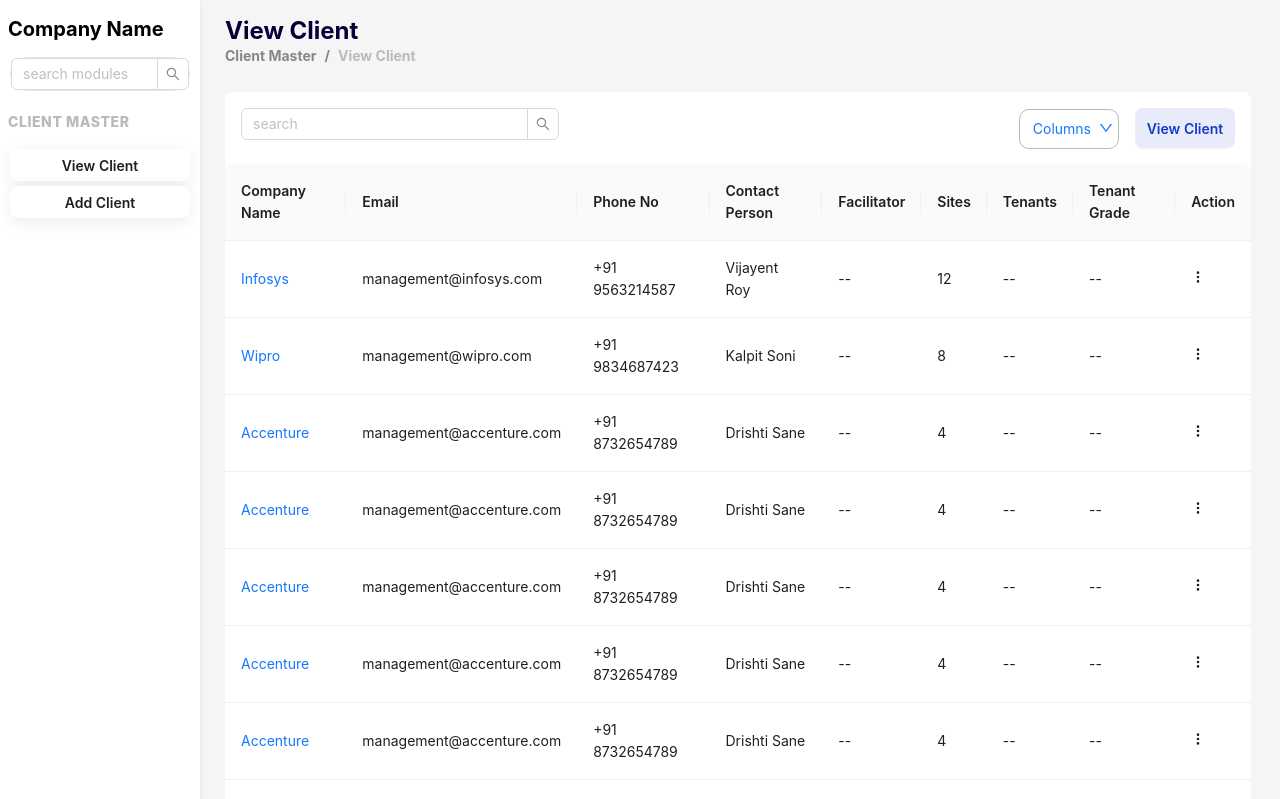
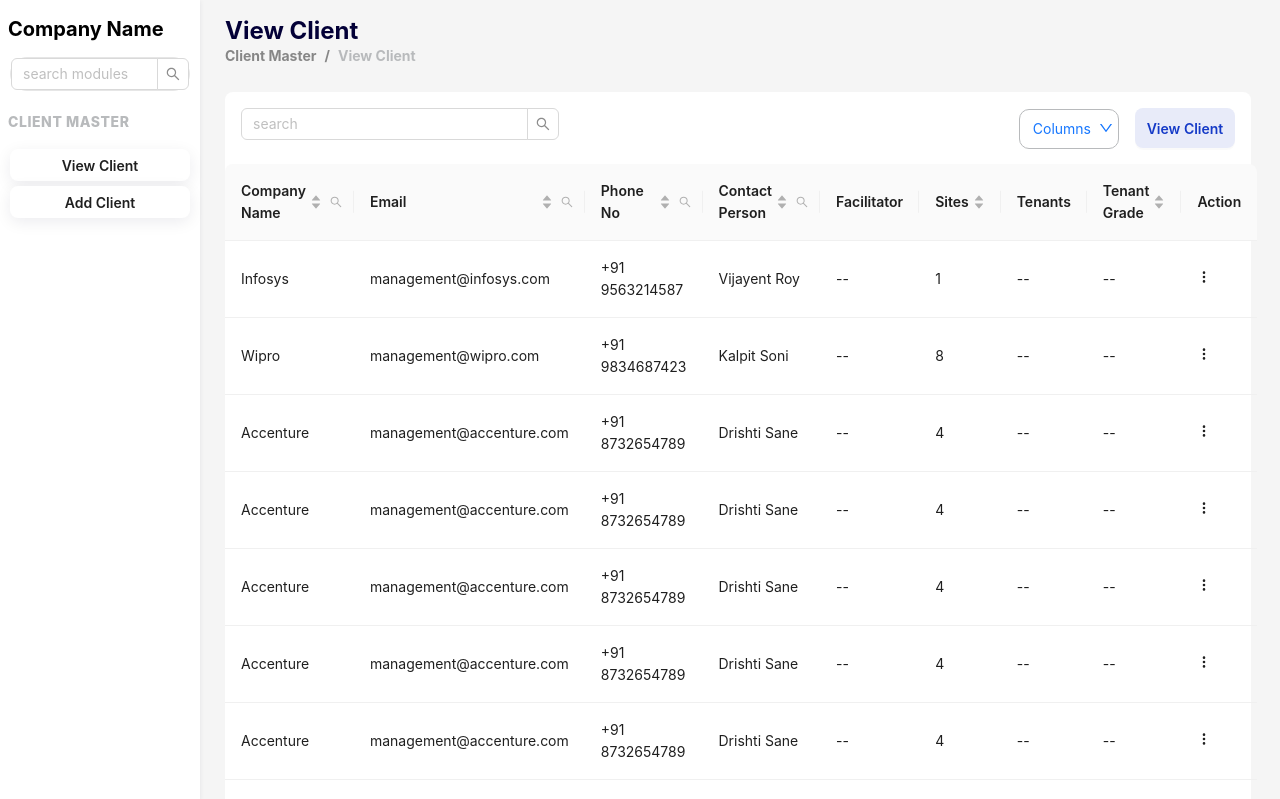
Before and after one commit to ANUSHA2208/Vouch, a React (Create React App) app: page /client-list in a window 1280 px wide. Shown: the top 799 px of the page. Built offline with nearby package versions, Linux system fonts and the light colour scheme.

Commit message:
second page updated

```diff
--- a/package.json
+++ b/package.json
@@ -15,6 +15,7 @@
     "prop-types": "^15.8.1",
     "react": "^18.2.0",
     "react-dom": "^18.2.0",
+    "react-highlight-words": "^0.18.0",
     "react-icons": "^4.7.1",
     "react-quill": "^2.0.0",
     "react-router-dom": "^6.4.5",
--- a/src/Routers/Router.jsx
+++ b/src/Routers/Router.jsx
@@ -6,6 +6,7 @@
 const Router = () => {
   return (
     <div>
+
             <Routes>
                 <Route path='/' element={<Login/>} />
                 <Route path='/client-list' element={<Clientlist/>}/>
--- a/src/components/App.css
+++ b/src/components/App.css
@@ -132,3 +132,11 @@
 {
     padding: 1rem;
 }
+
+:where(.css-dev-only-do-not-override-1i536d8).ant-pagination .ant-pagination-item-active{
+    background-color: #1677ff;
+}
+
+:where(.css-dev-only-do-not-override-1i536d8).ant-pagination .ant-pagination-item-active a{
+    color: #fff;
+}
--- a/src/components/App.jsx
+++ b/src/components/App.jsx
@@ -1,80 +1,23 @@
-import React from 'react';
-import { UserOutlined } from '@ant-design/icons';
-import { Avatar } from 'antd';
+import React, { useRef, useState } from 'react';
+import { Button,Layout,Avatar,Breadcrumb, Input,Popover , Space, Table, Dropdown, Typography } from 'antd';
 import '../components/App.css'
-import { Layout} from 'antd';
-import { AudioOutlined } from '@ant-design/icons';
-import { Input} from 'antd';
-import { Button} from 'antd';
-import { Breadcrumb } from 'antd';
+import Highlighter from 'react-highlight-words';
+import { AudioOutlined,DownOutlined,UserOutlined,SearchOutlined,EyeOutlined,EditOutlined} from '@ant-design/icons';
 import {BsThreeDotsVertical} from 'react-icons/bs'
-import { DownOutlined } from '@ant-design/icons';
-import { Dropdown, Space, Typography } from 'antd';
-import { Table, Tag } from 'antd';
+import {BiBlock} from 'react-icons/bi'
+import {RiDeleteBinLine} from 'react-icons/ri'
+import '../components/App.css'
 
-const columns = [
-  {
-    title: 'Company Name',
-    dataIndex: 'name',
-    key: 'name',
-    render: (text) => <a>{text}</a>,
-  },
-  {
-    title: 'Email',
-    dataIndex: 'Email',
-    key: 'Email',
-  },
-  {
-    title: 'Phone No',
-    dataIndex: 'Phone',
-    key: 'phone',
-  },
 
-  {
-    title: 'Contact Person',
-    dataIndex: 'cp',
-    key: 'cp',
-  },
-  {
-    title: 'Facilitator',
-    dataIndex: 'facilitator',
-    key: 'facilitator',
-  },
-
-  {
-    title: 'Sites',
-    dataIndex: 'sites',
-    key: 'sites',
-  },
-
-  {
-    title: 'Tenants',
-    dataIndex: 'Tenants',
-    key: 'Tenants',
-  },
-  {
-    title: 'Tenant Grade',
-    dataIndex: 'tg',
-    key: 'tg',
-  },
-
-  {
-    title: 'Action',
-    dataIndex: '',
-    key: 'x',
-    render: () =>  <BsThreeDotsVertical/>
-  },
-
-];
 const data = [
   {
     key: '1',
     name: 'Infosys',
     Email: 'management@infosys.com',
     Phone: '+91 9563214587',
-    cp: 'Vijayent Roy',
+    CP: 'Vijayent Roy',
     facilitator:'--',
-    sites:'12',
+    sites:1,
     Tenants:'--',
     tg:'--'
   },
@@ -83,9 +26,9 @@
     name: 'Wipro',
     Email: 'management@wipro.com',
     Phone: '+91 9834687423 ',
-    cp: 'Kalpit Soni',
+    CP: 'Kalpit Soni',
     facilitator:'--',
-    sites:'8',
+    sites:8,
     Tenants:'--',
     tg:'--'
   },
@@ -94,9 +37,9 @@
     name: 'Accenture',
     Email: 'management@accenture.com',
     Phone: '+91 8732654789',
-    cp: 'Drishti Sane',
+    CP: 'Drishti Sane',
     facilitator:'--',
-    sites:'4',
+    sites:4,
     Tenants:'--',
     tg:'--'
   },
@@ -105,9 +48,9 @@
     name: 'Accenture',
     Email: 'management@accenture.com',
     Phone: '+91 8732654789',
-    cp: 'Drishti Sane',
+    CP: 'Drishti Sane',
     facilitator:'--',
-    sites:'4',
+    sites:4,
     Tenants:'--',
     tg:'--'
   },
@@ -116,9 +59,9 @@
     name: 'Accenture',
     Email: 'management@accenture.com',
     Phone: '+91 8732654789',
-    cp: 'Drishti Sane',
+    CP: 'Drishti Sane',
     facilitator:'--',
-    sites:'4',
+    sites:4,
     Tenants:'--',
     tg:'--'
   },
@@ -127,9 +70,9 @@
     name: 'Accenture',
     Email: 'management@accenture.com',
     Phone: '+91 8732654789',
-    cp: 'Drishti Sane',
+    CP: 'Drishti Sane',
     facilitator:'--',
-    sites:'4',
+    sites:4,
     Tenants:'--',
     tg:'--'
   },
@@ -138,9 +81,9 @@
     name: 'Accenture',
     Email: 'management@accenture.com',
     Phone: '+91 8732654789',
-    cp: 'Drishti Sane',
+    CP: 'Drishti Sane',
     facilitator:'--',
-    sites:'4',
+    sites:4,
     Tenants:'--',
     tg:'--'
   },
@@ -149,9 +92,9 @@
     name: 'Accenture',
     Email: 'management@accenture.com',
     Phone: '+91 8732654789',
-    cp: 'Drishti Sane',
+    CP: 'Drishti Sane',
     facilitator:'--',
-    sites:'4',
+    sites:4,
     Tenants:'--',
     tg:'--'
   },
@@ -160,9 +103,9 @@
     name: 'Accenture',
     Email: 'management@accenture.com',
     Phone: '+91 8732654789',
-    cp: 'Drishti Sane',
+    CP: 'Drishti Sane',
     facilitator:'--',
-    sites:'4',
+    sites:4,
     Tenants:'--',
     tg:'--'
   },
@@ -171,9 +114,9 @@
     name: 'Accenture',
     Email: 'management@accenture.com',
     Phone: '+91 8732654789',
-    cp: 'Drishti Sane',
+    CP: 'Drishti Sane',
     facilitator:'--',
-    sites:'4',
+    sites:4,
     Tenants:'--',
     tg:'--'
   },
@@ -182,9 +125,9 @@
     name: 'Accenture',
     Email: 'management@accenture.com',
     Phone: '+91 8732654789',
-    cp: 'Drishti Sane',
+    CP: 'Drishti Sane',
     facilitator:'--',
-    sites:'4',
+    sites:4,
     Tenants:'--',
     tg:'--'
   },
@@ -193,9 +136,9 @@
     name: 'Accenture',
     Email: 'management@accenture.com',
     Phone: '+91 8732654789',
-    cp: 'Drishti Sane',
+    CP: 'Drishti Sane',
     facilitator:'--',
-    sites:'4',
+    sites:4,
     Tenants:'--',
     tg:'--'
   },
@@ -204,9 +147,9 @@
     name: 'Accenture',
     Email: 'management@accenture.com',
     Phone: '+91 8732654789',
-    cp: 'Drishti Sane',
+    CP: 'Drishti Sane',
     facilitator:'--',
-    sites:'4',
+    sites:4,
     Tenants:'--',
     tg:'--'
   },
@@ -226,13 +169,188 @@
   },
 ];
 
+const content = (
+
+  <div>
+  <p style={{textTransform:"capitalize"}}><EyeOutlined /> view details </p>
+  <p style={{textTransform:"capitalize"}}><EditOutlined /> edit </p>
+  <p style={{textTransform:"capitalize"}}><BiBlock/> block access </p>
+  <p style={{textTransform:"capitalize"}}><RiDeleteBinLine /> delete </p>
+  </div>
+)
+
 const {Sider, Content } = Layout;
 const { Search } = Input;
 const suffix = (
   <AudioOutlined style={{fontSize: 16,color: '#1890ff', }}/>
 );
 const onSearch = (value) => console.log(value);
-const App = () => (
+const App = () => {
+  const [open,setOpen] = useState(false);
+
+  const handleOpenChange = (newOpen) => {
+    setOpen(newOpen);
+  };
+
+  const [searchText, setSearchText] = useState('');
+  const [searchedColumn, setSearchedColumn] = useState('');
+  const searchInput = useRef(null);
+  const handleSearch = (selectedKeys, confirm, dataIndex) => {
+    confirm();
+    setSearchText(selectedKeys[0]);
+    setSearchedColumn(dataIndex);
+  };
+  const handleReset = (clearFilters) => {
+    clearFilters();
+    setSearchText('');
+  };
+  const getColumnSearchProps = (dataIndex) => ({
+    filterDropdown: ({ setSelectedKeys, selectedKeys, confirm, clearFilters }) => (
+      <div
+        style={{
+          padding: 8,
+        }}
+        onKeyDown={(e) => e.stopPropagation()}
+      >
+        <Input
+          ref={searchInput}
+          placeholder={`Search ${dataIndex}`}
+          value={selectedKeys[0]}
+          onChange={(e) => setSelectedKeys(e.target.value ? [e.target.value] : [])}
+          onPressEnter={() => handleSearch(selectedKeys, confirm, dataIndex)}
+          style={{
+            marginBottom: 8,
+            display: 'block',
+          }}
+        />
+        <Space>
+          <Button
+            type="primary"
+            onClick={() => handleSearch(selectedKeys, confirm, dataIndex)}
+            icon={<SearchOutlined />}
+            size="small"
+            style={{
+              width: 90,
+            }}
+          >
+            Search
+          </Button>
+          <Button
+            onClick={() => clearFilters && handleReset(clearFilters)}
+            size="small"
+            style={{
+              width: 90,
+            }}
+          >
+            Reset
+          </Button>
+
+
+        </Space>
+      </div>
+    ),
+    filterIcon: (filtered) => (
+      <SearchOutlined
+        style={{
+          color: filtered ? '#1890ff' : undefined,
+        }}
+      />
+    ),
+    onFilter: (value, record) =>
+      record[dataIndex].toString().toLowerCase().includes(value.toLowerCase()),
+    onFilterDropdownOpenChange: (visible) => {
+      if (visible) {
+        setTimeout(() => searchInput.current?.select(), 100);
+      }
+    },
+    render: (text) =>
+      searchedColumn === dataIndex ? (
+        <Highlighter
+          highlightStyle={{
+            backgroundColor: '#ffc069',
+            padding: 0,
+          }}
+          searchWords={[searchText]}
+          autoEscape
+          textToHighlight={text ? text.toString() : ''}
+        />
+      ) : (
+        text
+      ),
+  })
+
+  const columns = [
+    {
+      title: 'Company Name',
+      dataIndex: 'name',
+      key: '1',
+      render: (text) => <a>{text}</a>,
+      ...getColumnSearchProps('name'),
+      sorter:(a,b) => b.name.length - a.name.length,
+      sortDirections:['ascend','descend']
+    },
+    {
+      title: 'Email',
+      dataIndex: 'Email',
+      key: '2',
+      ...getColumnSearchProps('Email'),
+      sorter:(a,b) => b.Email.length - a.Email.length,
+      sortDirections:['ascend','descend']
+    },
+    {
+      title: 'Phone No',
+      dataIndex: 'Phone',
+      key: '3',
+      ...getColumnSearchProps('Phone'),
+      sorter:(a,b) => Number(a.Phone.replace(/\s+/g, '')) - Number(b.Phone.replace(/\s+/g, '')),
+      sortDirections:['ascend','descend']
+    },
+
+    {
+      title: 'Contact Person',
+      dataIndex: 'CP',
+      key: '4',
+      ...getColumnSearchProps('CP'),
+      sorter:(a,b) => a.CP.localeCompare(b.CP),
+      sortDirections:['ascend','descend']
+    },
+    {
+      title: 'Facilitator',
+      dataIndex: 'facilitator',
+      key: '5',
+    },
+
+    {
+      title: 'Sites',
+      dataIndex: 'sites',
+      key: '6',
+      sorter:(a,b) => a.sites - b.sites,
+      sortDirections:['ascend','descend']
+    },
+
+    {
+      title: 'Tenants',
+      dataIndex: 'Tenants',
+      key: '7',
+    },
+    {
+      title: 'Tenant Grade',
+      dataIndex: 'tg',
+      key: '8',
+      sorter:(a,b) => b.tg - a.tg,
+      sortDirections:['ascend','descend']
+    },
+
+    {
+      title: 'Action',
+      dataIndex: '',
+      key: '9',
+      render: () => <Popover  placement="leftTop" content={content} onOpenChange={handleOpenChange} trigger="click"> <BsThreeDotsVertical/> </Popover>
+    },
+
+  ];
+
+ return  (
   <>
     <Layout>
       <Layout className='layout'>
@@ -291,5 +409,5 @@
 
 
   </>
-);
+)};
 export default App;
```
Also changed, not shown: src/App.css (deleted, +0 -38 lines), 1 other file (tests, documents, lock files or other folders).
